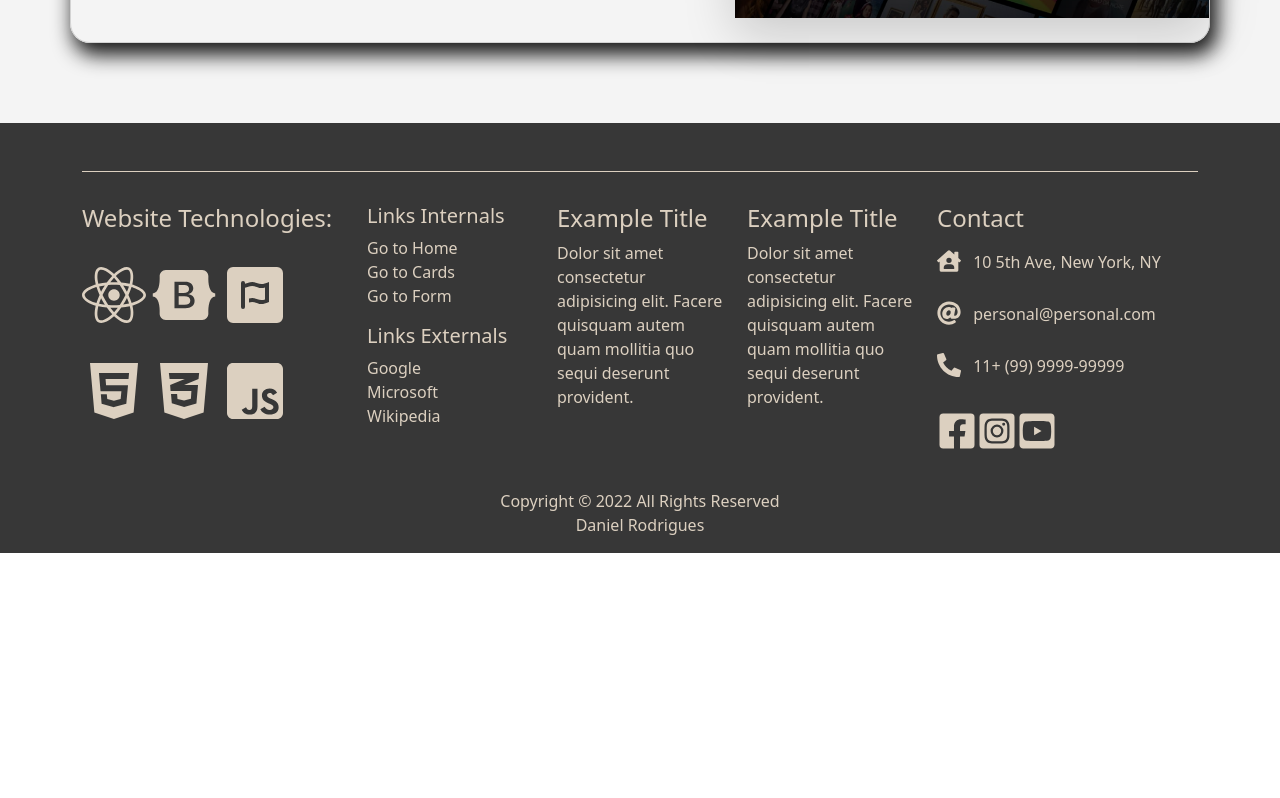
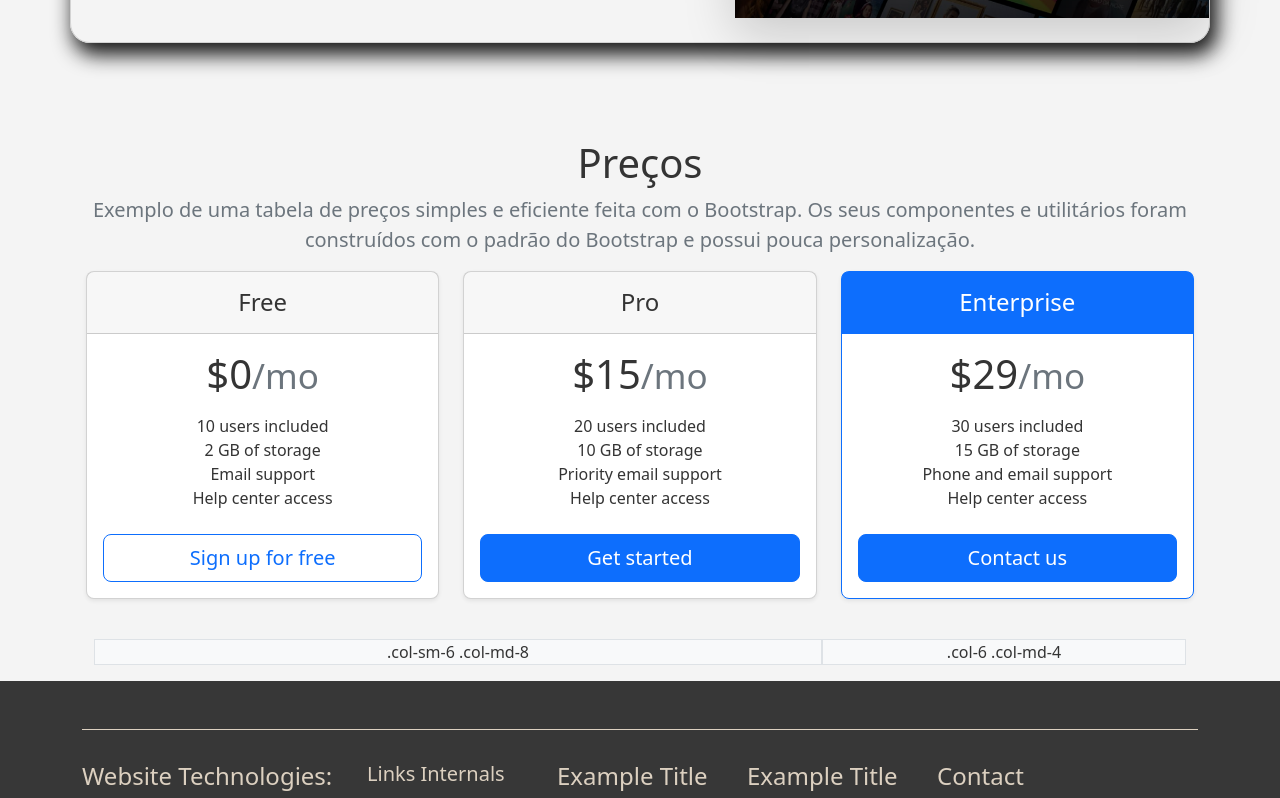
Before and after one commit to danircfilho/portfolio-react-bootstrap-template, a React (Create React App) app: page / in a window 1280 px wide. Shown: the part 500-1298 px from the top of the page. Before the commit the page ends 1053 px from the top, so only its background shows below. Built offline with nearby package versions, Linux system fonts and the light colour scheme.

Commit message:
pricing-configurations

```diff
--- a/package.json
+++ b/package.json
@@ -12,6 +12,7 @@
     "react-bootstrap": "^2.5.0",
     "react-dom": "^18.2.0",
     "react-icons": "^4.6.0",
+    "react-intersection-observer": "^9.4.0",
     "react-router-bootstrap": "^0.26.2",
     "react-router-dom": "^6.4.3",
     "react-scripts": "5.0.1",
--- a/src/App.jsx
+++ b/src/App.jsx
@@ -9,8 +9,9 @@ import Navbar from './components/layouts/Navbar';
 import Wrapper from './components/layouts/Wrapper';
 
 //Components - Pages
+import Form from './components/pages/Form';
 import Card from './components/pages/Card';
-import Form from './components/pages/Form';
+import Pricing from './components/pages/Pricing';
 import Home from './components/pages/Home';
 
 
@@ -20,8 +21,9 @@ export default function App() {
       <Wrapper>
         <Navbar/>
           <Routes>
+            <Route path="/form" element={<Form />} />
             <Route path="/card" element={<Card />} />
-            <Route path="/form" element={<Form />} />
+            <Route path="/pricing" element={<Pricing />} />
             <Route path="/" element={<Home />} />
           </Routes>
         <Footer />
--- a/src/animation.js
+++ b/src/animation.js
@@ -1,7 +1,7 @@
 export const animationPage = {
   hidden: {
     opacity: 0,
-    y: 300
+    y: 50
   },
   show: {
     opacity: 1,
@@ -15,14 +15,14 @@ export const animationPage = {
   exit: {
     opacity: 0,
     transition: {
-        duration: 0.5,
+      duration: 0.5
     }
   }
 }
 
 export const animationTitle = {
   hidden: {
-    y: 150
+    y: 80
   },
   show: {
     y: 0,
@@ -40,7 +40,7 @@ export const animationFade = {
   show: {
     opacity: 1,
       transition: {
-        duration: 0.95,
+        duration: 0.75,
         ease: 'easeOut'
       }
   }
@@ -55,8 +55,25 @@ export const animateImage = {
     scale: 1,
     opacity: 1,
       transition: {
-        duration: 0.95,
+        duration: 0.75,
         ease: 'easeOut'
       }
   }
 }
+
+export const scroolReview = {
+  hidden: {
+    scale: 1.2,
+    opacity: 0,
+    transition: {
+      duration: 0.5
+    }
+  },
+  show: {
+    scale: 1,
+    opacity: 1,
+    transition: {
+      duration: 0.5
+    }
+  }
+}
--- /dev/null
+++ b/src/components/hooks/useScroll.jsx
@@ -0,0 +1,21 @@
+import { useInView } from 'react-intersection-observer';
+import { useAnimation } from 'framer-motion';
+
+export const useScroll = () => {
+  const controls = useAnimation()
+  const [element, view] = useInView({ threshold: 0.3 })
+
+  if(view) {
+    controls.start('show')
+  }else{
+    controls.start('hidden')
+  }
+
+  return [element, controls]
+}
+
+/*
+threshold: (sempre permanecer com o mouse sobre os elemntos para explicação)
+Número entre 0 e 1 indicando a porcentagem que deve estar visível antes do acionamento.
+Também pode ser uma matriz de números, para criar vários pontos de disparo.
+*/
--- a/src/components/layouts/Navbar.jsx
+++ b/src/components/layouts/Navbar.jsx
@@ -35,20 +35,20 @@ export default function MenuApp() {
                 <Link to="/card">Cards</Link>
               </Nav.Link>
               <Nav.Link>
-                <Link to="/form">Login</Link>
+                <Link to="/form">Form</Link>
               </Nav.Link>
               <NavDropdown title="Dropdown" id="collasible-nav-dropdown">
                 {/* div para estilizar o hover ao clicar */}
                 <div className={styles.dropdown}>
                   <NavDropdown.Item>
-                    <Link to="/">Action</Link>
+                    <Link to="/pricing">Preços</Link>
                   </NavDropdown.Item>
                   <NavDropdown.Item>
-                    <Link to="/">Another Action</Link>
+                    <Link className="nav-link disabled" to="/">Outra Ação</Link>
                   </NavDropdown.Item>
                   <NavDropdown.Divider />
                   <NavDropdown.Item>
-                    <Link to="/">Separated Link</Link>
+                    <Link className="nav-link disabled" to="/">Link Separado</Link>
                   </NavDropdown.Item>
                 </div>
               </NavDropdown>
--- a/src/components/pages/Home.jsx
+++ b/src/components/pages/Home.jsx
@@ -1,7 +1,5 @@
 //Bootstrap
-import { Container } from 'react-bootstrap';
-import Row from 'react-bootstrap/Row';
-import Col from 'react-bootstrap/Col';
+import { Container, Row, Col } from 'react-bootstrap';
 
 //Estilos
 import styles from './Home.module.css';
@@ -13,13 +11,25 @@ import ImgExOne from '../../assets/netflix.png';
 import { motion } from 'framer-motion';
 import { animationPage, animationTitle, animationFade, animateImage } from '../../animation'
 
+//Hooks
+import { useScroll } from '../hooks/useScroll'
+
+//Componente - Pages
+import Pricing from './Pricing';
+
 export default function Home() {
+  //utilizando o hook no componente - o hook contém element, controls
+  const [element, controls] = useScroll()
+
   return (
+    <>
     <motion.div
       initial='hidden'
-      animate='show'
       exit='exit'
+      /* animate='show' */
+      animate={ controls }
       variants={ animationPage }
+      ref={ element }
     >
       <Container className={styles.wrapper}>
           <Row className="my-4">
@@ -47,8 +57,21 @@ export default function Home() {
           </Row>
       </Container>
     </motion.div>
+
+    <Pricing/>  {/* Componente */}
+    </>
   )
 };
+
+/*
+Importar bootstrap-react
+Sozinho:
+import { Container } from 'react-bootstrap/Container';
+import Row from 'react-bootstrap/Row';
+import Col from 'react-bootstrap/Col';
+Vários:
+import { Container, Row, Col } from 'react-bootstrap';
+*/
 
 /*
 Várias formas de se usar o motion na div e ou container:
--- /dev/null
+++ b/src/components/pages/Pricing.jsx
@@ -0,0 +1,129 @@
+//Animação
+import { motion } from 'framer-motion';
+import { scroolReview } from '../../animation'
+
+//Hooks
+import { useScroll } from '../hooks/useScroll'
+
+export default function Pricing() {
+  //utilizando o hook no componente - o hook contém element, controls
+  const [element, controls] = useScroll()
+
+  return (
+    <motion.div
+      class="container p-3 text-center"
+      initial='hidden'
+      exit='exit'
+      /* animate='show' */
+      animate={ controls }
+      variants={ scroolReview }
+      ref={ element }
+    >
+      <div>
+        <h1 class="text-muted text-reset">Preços</h1>
+        <p class="fs-5 text-muted">
+          Exemplo de uma tabela de preços simples e eficiente feita com o Bootstrap. Os seus componentes e utilitários foram construídos com o padrão do Bootstrap e possui pouca personalização.
+        </p>
+      </div>
+      <div class="row row-cols-1 row-cols-md-3 mb-3 text-center">
+        <div class="col">
+          <div class="card mb-4 rounded-3 shadow-sm">
+            <div class="card-header py-3">
+              <h4 class="my-0 fw-normal">Free</h4>
+            </div>
+            <div class="card-body">
+              <h1 class="card-title pricing-card-title">$0<small class="text-muted fw-light">/mo</small></h1>
+              <ul class="list-unstyled mt-3 mb-4">
+                <li>10 users included</li>
+                <li>2 GB of storage</li>
+                <li>Email support</li>
+                <li>Help center access</li>
+              </ul>
+              <button type="button" class="w-100 btn btn-lg btn-outline-primary">Sign up for free</button>
+            </div>
+          </div>
+        </div>
+        <div class="col">
+          <div class="card mb-4 rounded-3 shadow-sm">
+            <div class="card-header py-3">
+              <h4 class="my-0 fw-normal">Pro</h4>
+            </div>
+            <div class="card-body">
+              <h1 class="card-title pricing-card-title">$15<small class="text-muted fw-light">/mo</small></h1>
+              <ul class="list-unstyled mt-3 mb-4">
+                <li>20 users included</li>
+                <li>10 GB of storage</li>
+                <li>Priority email support</li>
+                <li>Help center access</li>
+              </ul>
+              <button type="button" class="w-100 btn btn-lg btn-primary">Get started</button>
+            </div>
+          </div>
+        </div>
+        <div class="col">
+          <div class="card mb-4 rounded-3 shadow-sm border-primary">
+            <div class="card-header py-3 text-white bg-primary border-primary">
+              <h4 class="my-0 fw-normal">Enterprise</h4>
+            </div>
+            <div class="card-body">
+              <h1 class="card-title pricing-card-title">$29<small class="text-muted fw-light">/mo</small></h1>
+              <ul class="list-unstyled mt-3 mb-4">
+                <li>30 users included</li>
+                <li>15 GB of storage</li>
+                <li>Phone and email support</li>
+                <li>Help center access</li>
+              </ul>
+              <button type="button" class="w-100 btn btn-lg btn-primary">Contact us</button>
+            </div>
+          </div>
+        </div>
+      </div>
+
+      <div class="container text-center">
+        <div class="row gx-2 text-center">
+          <div class="col-sm-6 col-md-8 border bg-light">.col-sm-6 .col-md-8</div>
+          <div class="col-6 col-md-4 border bg-light">.col-6 .col-md-4</div>
+        </div>
+      </div>
+
+    </motion.div>
+  )
+}
+
+/*
+Texto:
+Font Size - fs:
+<p class="fs-1">Texto</p>..até...<p class="fs-6">
+
+Font weight and italics
+<p class="fw-bold">
+<p class="fw-light">
+<p class="fst-italic">
+<p class="fst-normal">
+
+Muted-Reset (ex: assumir formas esmaecidas ou não)
+text-muted -> fica esmaecido, apagado (sileciado-muted)text-reset -> herda a cor do pai
+
+Linhas e Colunas (row row-cols)
+row = linhas (envolver a div) os elementos estarão dispostos em linha
+col = Colunas (envolver a div) os elementos estarão dispostos em coluna
+Exemplo = (row row-cols) quando a div for row row-cols-1, para entendimento, representa que os elementos que estão dispostos em linha (row), ao atingir um break.point (responsividade) eles se ajustarão a uma coluna na tela (row-col-1), se for row-col-2 duas colunas e assim por diante...
+
+row-cols-md-3: quer dizer que os elementos assumirão tamnhos iguais na view expandida (md-3 = 4+4+4=12 conceito de largura do grid até 12)
+usar este exemplo:
+<div class="row g-0 text-center">
+  <div class="col-sm-6 col-md-8">.col-sm-6 .col-md-8</div>
+  <div class="col-6 col-md-4">.col-6 .col-md-4</div>
+</div>
+
+    <div class="container text-center">
+      <div class="row gx-2">
+        <div class="col">
+        <div class="p-3 border bg-light">Custom column padding</div>
+        </div>
+        <div class="col">
+          <div class="p-3 border bg-light">Custom column padding</div>
+        </div>
+      </div>
+    </div>
+*/
```
Also changed, not shown: src/components/pages/Pricing.module.css (added), 1 other file (tests, documents, lock files or other folders). Lines whose indentation alone changed are shown as unchanged.
